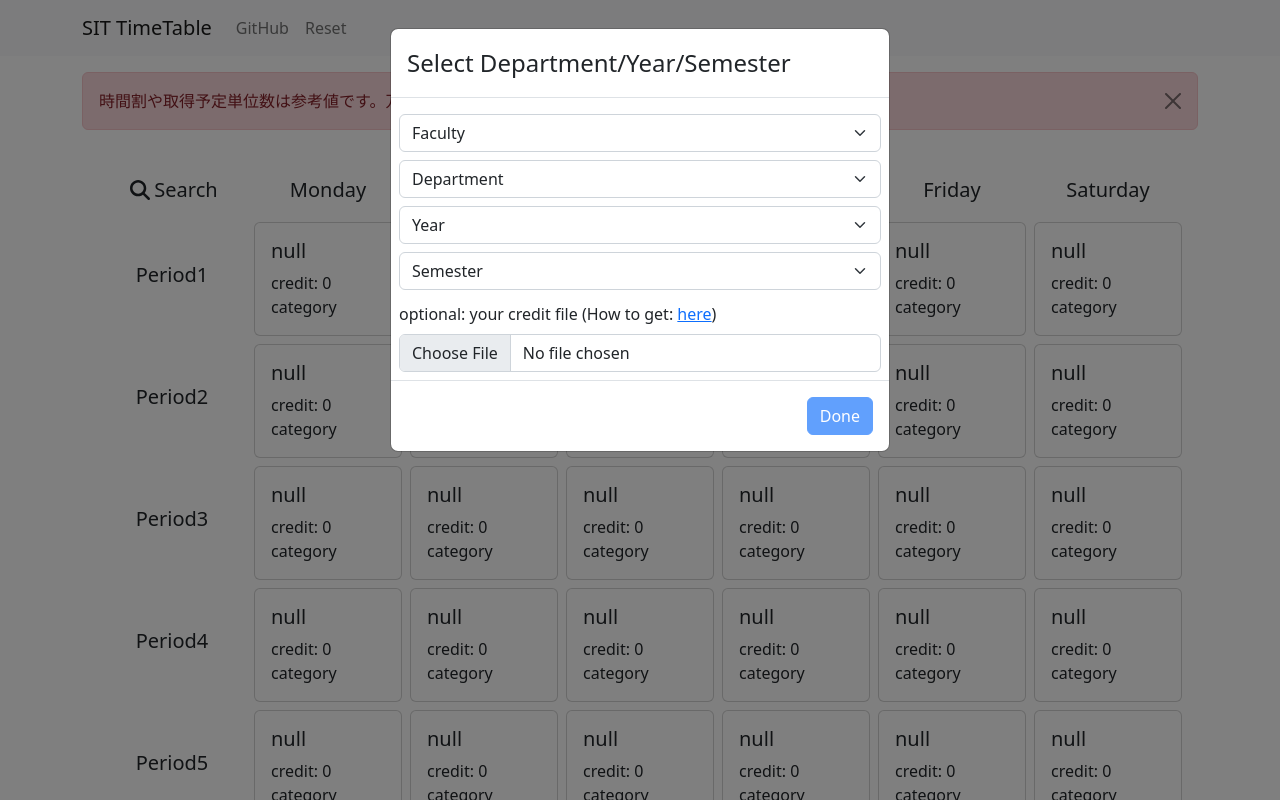
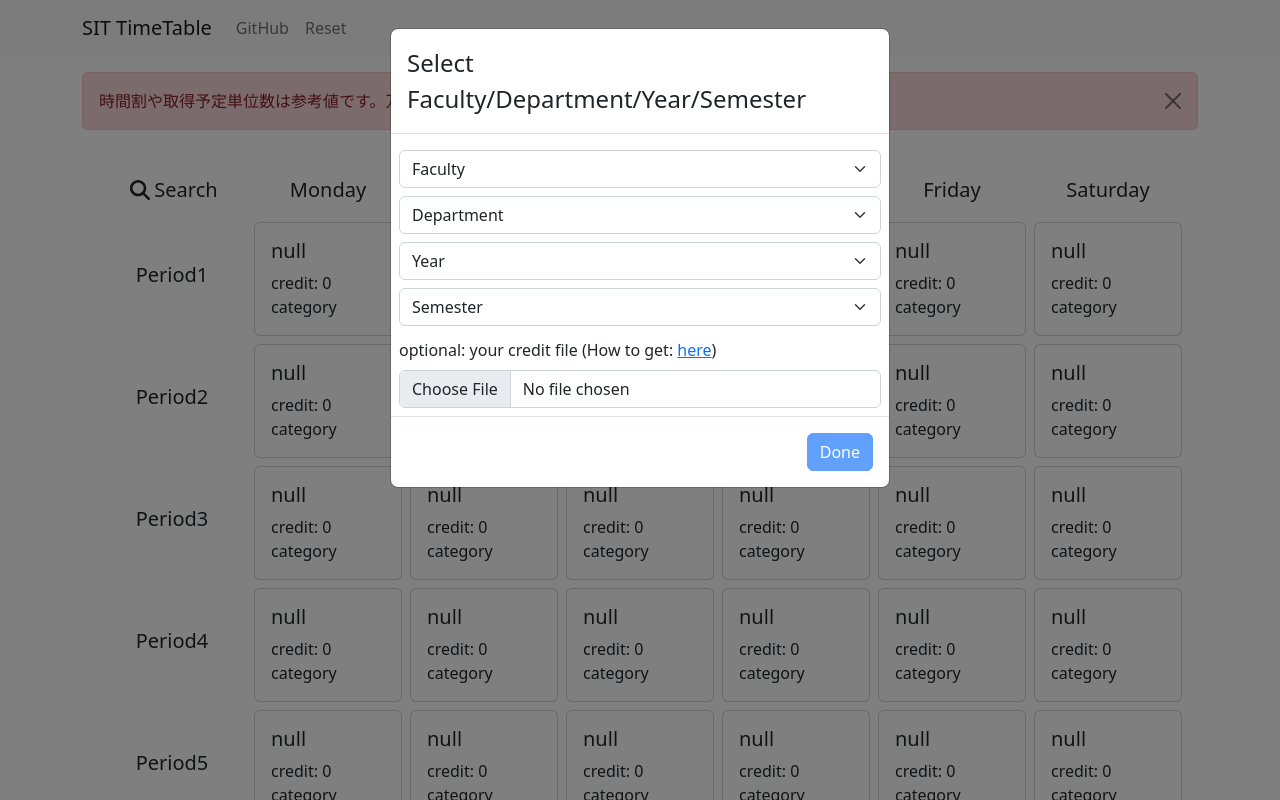
Before and after one commit to Kyo-s-s/sit_timetable, a React (Create React App) app: page / in a window 1280 px wide. Shown: the top 800 px of the page. Built offline with nearby package versions, Linux system fonts and the light colour scheme.

Commit message:
[Fix] Modal Title

```diff
--- a/src/TimeTable/TimeTable.tsx
+++ b/src/TimeTable/TimeTable.tsx
@@ -280,7 +280,7 @@ export const TimeTable = () => {
     <>
       <Modal show={show}>
         <Modal.Header>
-          <Modal.Title>Select Department/Year/Semester</Modal.Title>
+          <Modal.Title>Select Faculty/Department/Year/Semester</Modal.Title>
         </Modal.Header>
         <div className="p-2">
           <Form.Select className="my-2" onChange={e => facultyOnChange(e)}>
```
